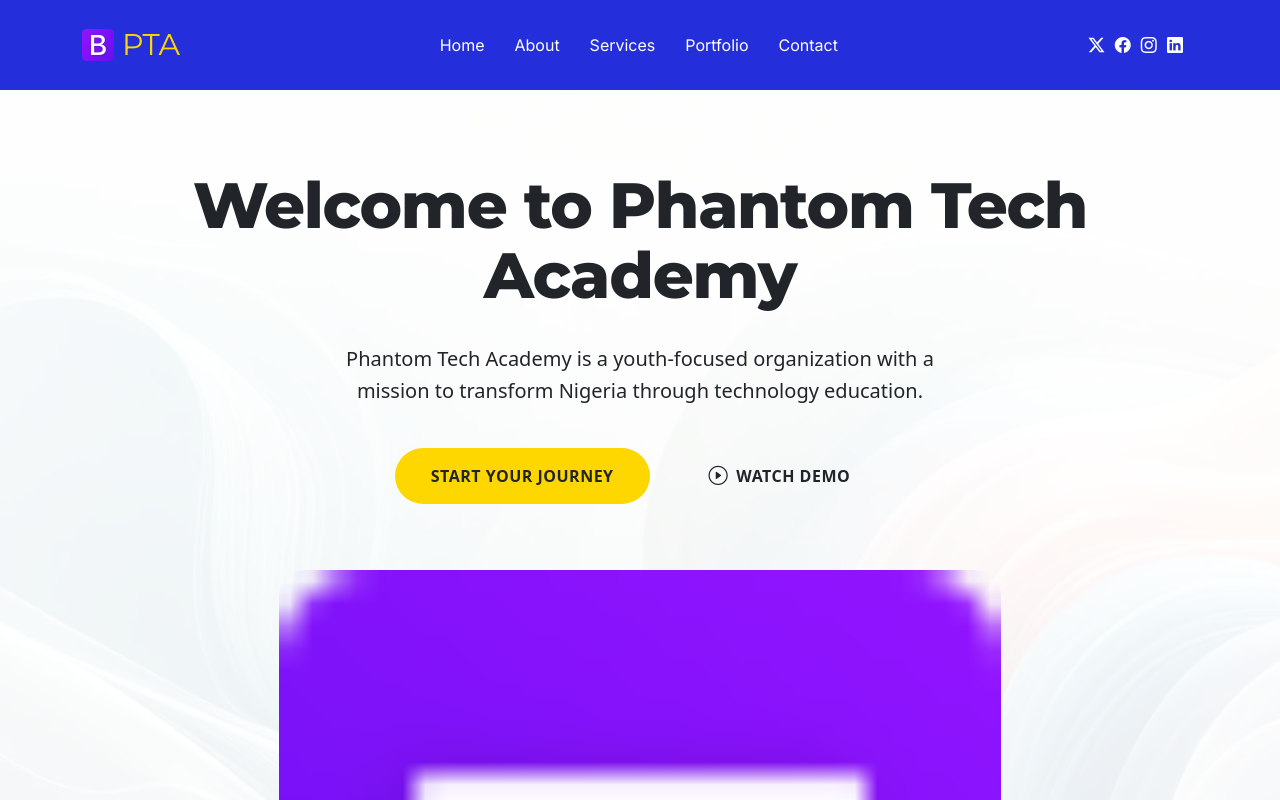
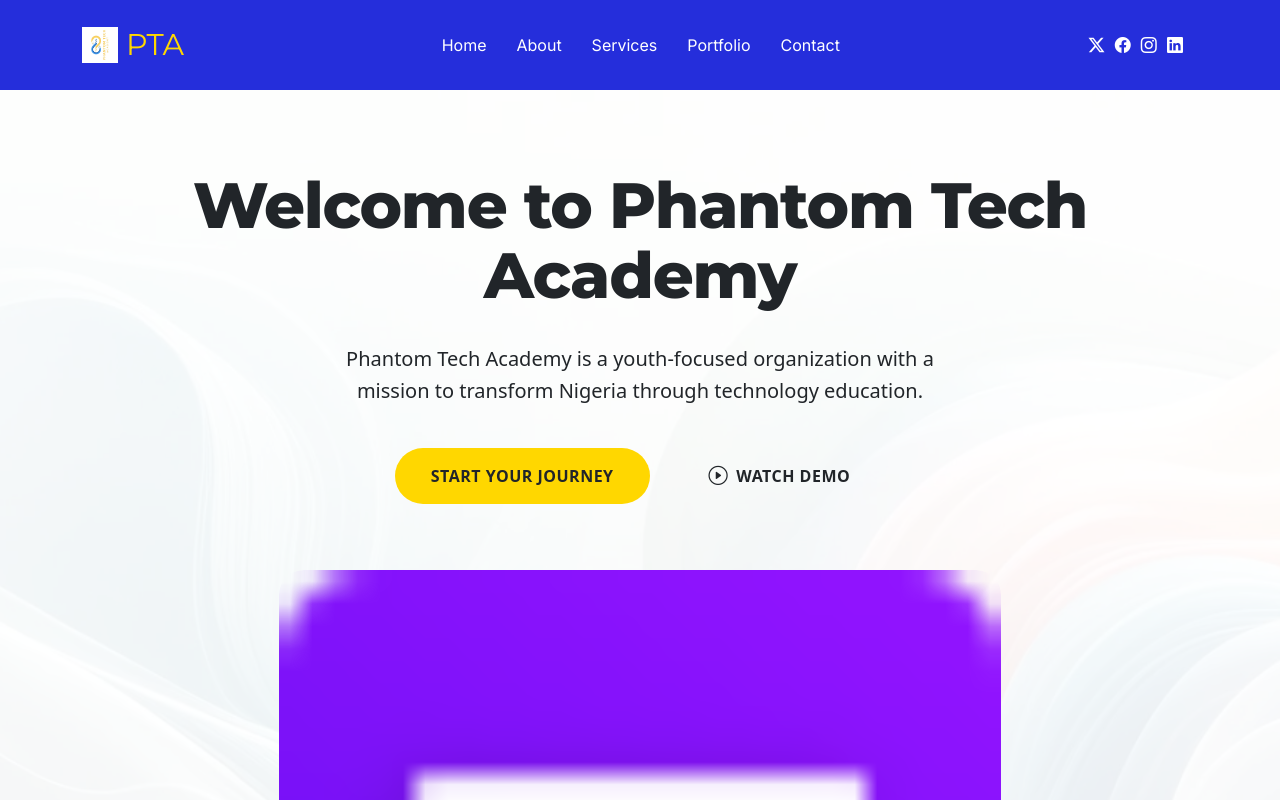
Before and after one commit to SRICHARD123/Phantom-Tech-A-cademy, a plain HTML site: page index.html in a window 1280 px wide. Shown: the top 800 px of the page. Drawn offline with Linux system fonts and the light colour scheme.

Commit message:
Update: explain what change

```diff
--- a/index.html
+++ b/index.html
@@ -43,7 +43,7 @@
 
       <a href="index.html" class="logo d-flex align-items-center me-auto me-xl-0">
         <!-- Uncomment the line below if you also wish to use an image logo -->
-        <img src="assets/img/cc.png" alt="">
+        <img src="assets/img/MM.jpg" alt="">
         <h1 class="sitename"  style="color: gold;">PTA</h1>
       </a>
       <nav id="navmenu" class="navmenu ">
```
